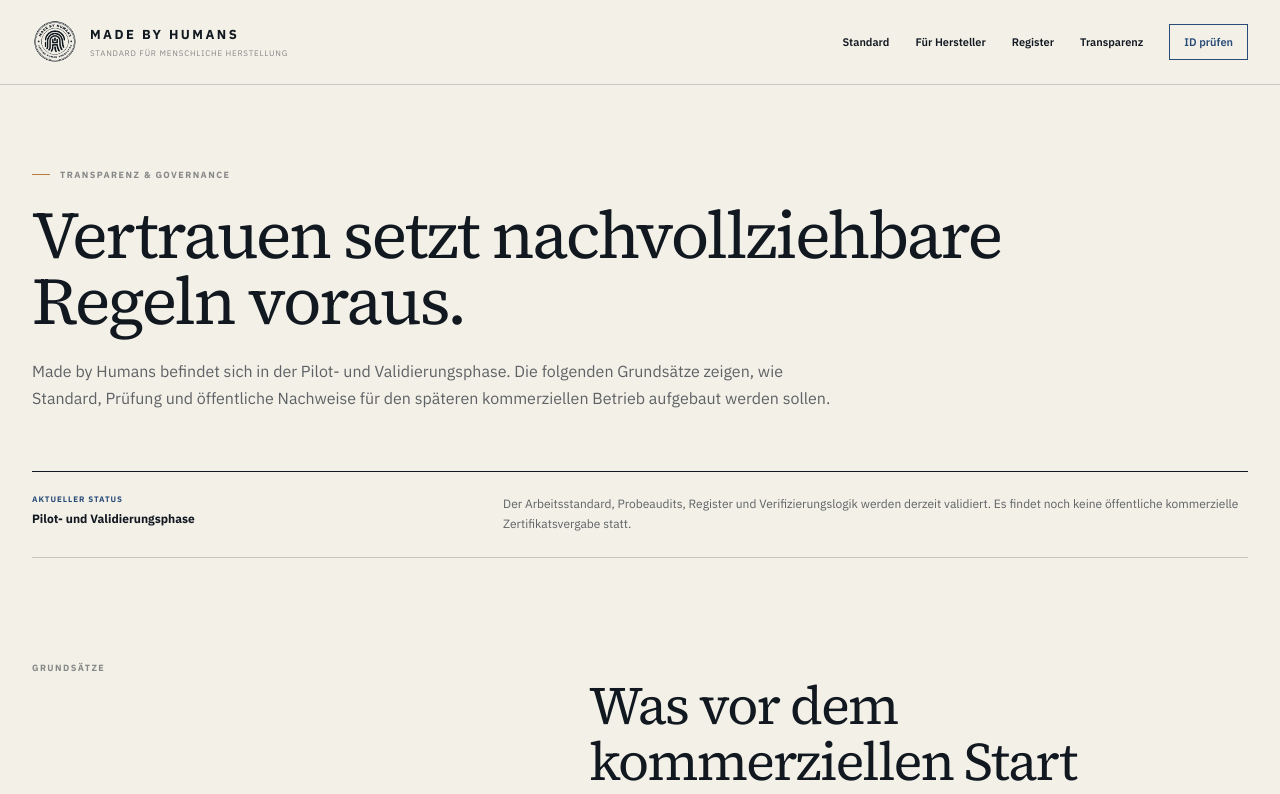
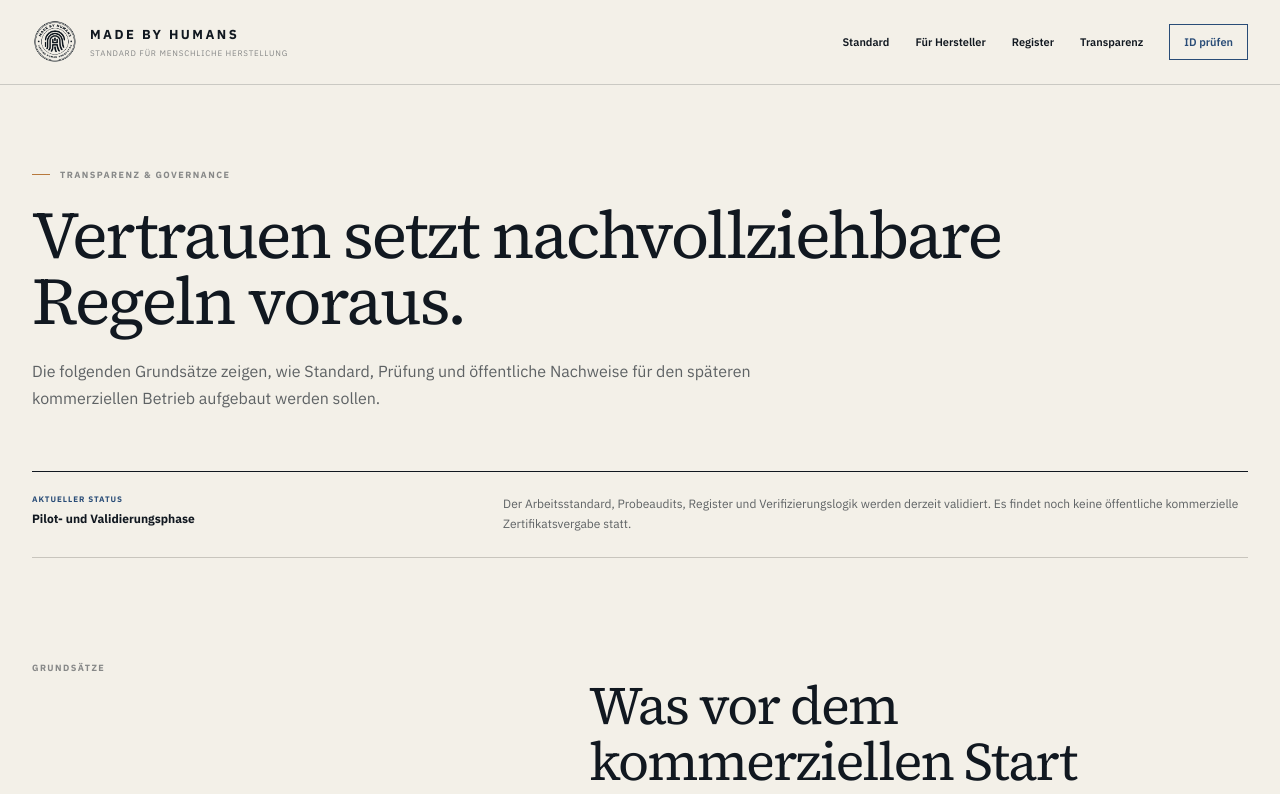
Before and after one commit to dennis-glaser-coder/human-certification-web, a Next.js app: page /transparenz in a window 1280 px wide. Shown: the top 794 px of the page. Built offline with nearby package versions, Linux system fonts and the light colour scheme.

Commit message:
Keep project status only on transparency page

```diff
--- a/src/app/transparenz/page.js
+++ b/src/app/transparenz/page.js
@@ -19,7 +19,7 @@ export default function TransparencyPage() {
         <div className="eyebrow">TRANSPARENZ & GOVERNANCE</div>
         <h1>Vertrauen setzt nachvollziehbare Regeln voraus.</h1>
         <p className="lead">
-          Made by Humans befindet sich in der Pilot- und Validierungsphase. Die folgenden Grundsätze zeigen,
+          Die folgenden Grundsätze zeigen,
           wie Standard, Prüfung und öffentliche Nachweise für den späteren kommerziellen Betrieb aufgebaut werden sollen.
         </p>
       </section>
```
